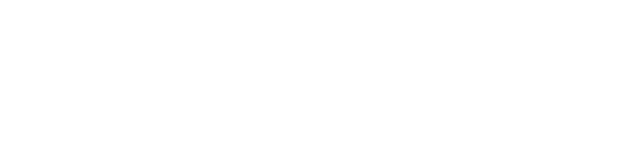
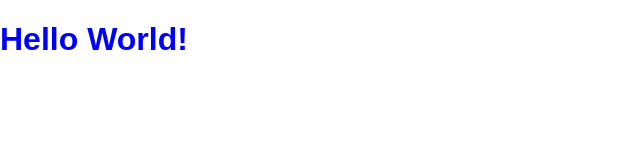
Before and after one commit to yobeewon/google-homepage, a plain HTML site: page google_homepage/index.html in a window 1280 px wide. Shown: the whole page, without its empty margins (0-640 px from the left). Drawn offline with Linux system fonts and the light colour scheme.

Commit message:
fixed file location

```diff
--- a/google_homepage/css/main.css
+++ b/google_homepage/css/main.css
@@ -0,0 +1,3 @@
+h1 {
+	color: blue;
+}
--- a/google_homepage/index.html
+++ b/google_homepage/index.html
@@ -9,10 +9,8 @@
 		<link rel="stylesheet" href="css/responsive.css">
 		<meta name="viewport" content="width=device-width, initial scale=1.0">
 	</head>
-
-
-
-
-
+	<body>
+		<h1>Hello World!</h1>
+	</body>
 
 </html>
```
